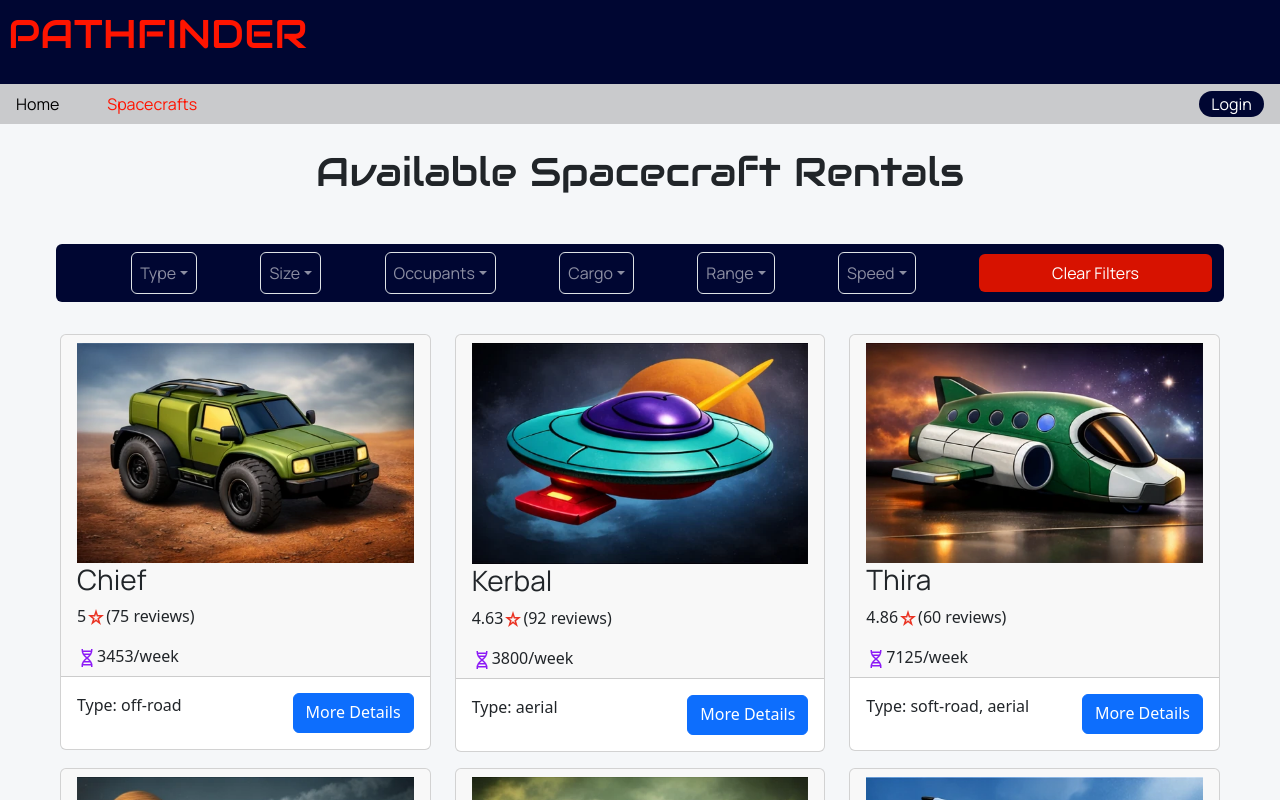
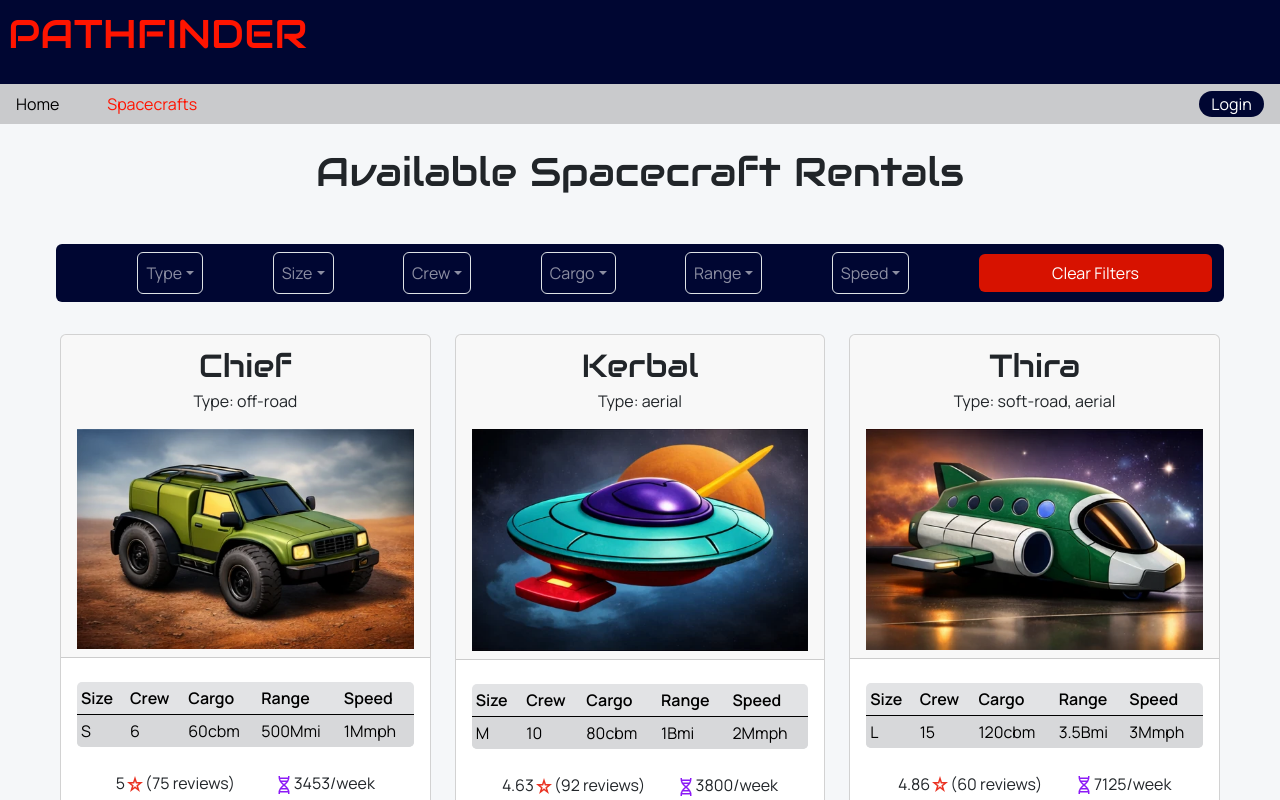
Before and after one commit to ezsota/pathfinder, a React (Vite) app: page /listings in a window 1280 px wide. Shown: the top 800 px of the page. Built offline with nearby package versions, Linux system fonts and the light colour scheme.

Commit message:
craft listing styles

```diff
--- a/src/components/CraftTile.jsx
+++ b/src/components/CraftTile.jsx
@@ -9,25 +9,53 @@ import { Link } from "react-router-dom";
 import starImg from '../assets/star.svg';
 import currency from '../assets/currency.svg';
 
-
 export default function CraftTile(props) {
     return (
         <article className="col-md-4 mb-3">
             <div className="card">
+                {/* CARD TOP */}
                 <header className="card-header">
-                    <span>
+                    <span className="text-center">
+                        <h2 className="card-title m-auto py-1 audiowide">{props.craft.name.charAt(0).toUpperCase() + props.craft.name.slice(1)}</h2>
+                        <p className="card-text">Type: {props.craft.category}</p>
                         <img src={props.craft.image} loading="lazy" className="w-100" alt={`Image of the spacecraft ${props.craft.name}`} />
-                        <h3 className="card-title">{props.craft.name.charAt(0).toUpperCase() + props.craft.name.slice(1)}</h3>
                     </span>
-                    <p className="card-text">{props.craft.rating}<img src={starImg} alt="Image of a star for rating" />({props.craft.reviewers} reviews)</p>
-                    <p className="card-text"><img src={currency} alt="Fake currency symbol" />{props.craft.price}/week</p>
                 </header>
-
-                <div className="card-body">
-                    <p className="card-text">Type: {props.craft.category}</p>
-                    <Link to={`/listings/${props.craft.id}`} className="btn btn-primary">
-                        More Details
-                    </Link>
+                {/* CARD BOTTOM */}
+                <div className="card-body d-flex flex-column">
+                    {/* TABLE */}
+                    <section className="my-2 rounded p-0 w-100">
+                        <div className="table-responsive">
+                            <table className="table table-sm table-secondary table-striped rounded-table">
+                                <thead>
+                                    <tr>
+                                        <th className="vertical-header text-wrap">Size</th>
+                                        <th className="vertical-header text-wrap">Crew</th>
+                                        <th className="vertical-header text-wrap">Cargo</th>
+                                        <th className="vertical-header text-wrap">Range</th>
+                                        <th className="vertical-header text-wrap">Speed</th>
+                                    </tr>
+                                </thead>
+                                <tbody>
+                                    <tr>
+                                        <td>{props.craft.size}</td>
+                                        <td>{props.craft.max_occupancy}</td>
+                                        <td>{props.craft.cargo}cbm</td>
+                                        <td>{props.craft.max_range}{props.craft.range_unit}</td>
+                                        <td>{props.craft.max_speed}Mmph</td>
+                                    </tr>
+                                </tbody>
+                            </table>
+                        </div>
+                    </section>
+                    {/* FOOTER */}
+                    <footer className="d-flex align-content-center justify-content-evenly flex-wrap">
+                        <p className="card-text">{props.craft.rating}<img src={starImg} alt="Image of a star for rating" />({props.craft.reviewers} reviews)</p>
+                        <p className="card-text"><img src={currency} alt="Fake currency symbol" />{props.craft.price}/week</p>
+                        <Link to={`/listings/${props.craft.id}`} className="btn btn-primary">
+                            More Details
+                        </Link>
+                    </footer>
                 </div>
             </div>
         </article>
--- a/src/components/FilterBox.jsx
+++ b/src/components/FilterBox.jsx
@@ -103,11 +103,11 @@ export default function FilterBox(props) {
                                 </ul>
                             </li>
 
-                            {/* OCCUPANTS */}
+                            {/* OCCUPANCY */}
                             <li className="nav-item dropdown">
-                                <a className="nav-link dropdown-toggle border rounded text-white-hover darkpurple-hover" href="#" role="button" data-bs-toggle="dropdown">Occupants</a>
+                                <a className="nav-link dropdown-toggle border rounded text-white-hover darkpurple-hover" href="#" role="button" data-bs-toggle="dropdown">Crew</a>
                                 <ul className="dropdown-menu dropdown-menu-dark">
-                                    {["3-10", "10-15", "15+"].map(occs => (
+                                    {["2-10", "10-15", "15+"].map(occs => (
                                         <li key={occs} className="dropdown-item">
                                             <input
                                                 className="form-check-input me-1"
--- a/src/pages/CraftDetails.jsx
+++ b/src/pages/CraftDetails.jsx
@@ -52,7 +52,7 @@ export default function CraftDetails() {
                                     <thead>
                                         <tr>
                                             <th className="vertical-header text-wrap">Size</th>
-                                            <th className="vertical-header text-wrap">Occupants</th>
+                                            <th className="vertical-header text-wrap">Crew</th>
                                             <th className="vertical-header text-wrap">Cargo</th>
                                             <th className="vertical-header text-wrap">Range</th>
                                             <th className="vertical-header text-wrap">Speed</th>
--- a/src/pages/CraftListings.jsx
+++ b/src/pages/CraftListings.jsx
@@ -51,9 +51,9 @@ export default function CraftListings() {
 
             // OCCUPANCY
             if (filters.max_occupancy.length) {
-                const matches = filters.max_occupancy.some(range => {
-                    if (range === "15+") return craft.max_occupancy >= 15;
-                    const [min, max] = range.split("-").map(Number);
+                const matches = filters.max_occupancy.some(occ => {
+                    if (occ === "15+") return craft.max_occupancy >= 15;
+                    const [min, max] = occ.split("-").map(Number);
                     return craft.max_occupancy >= min && craft.max_occupancy <= max;
                 });
                 if (!matches) return false;
--- a/src/styles.css
+++ b/src/styles.css
@@ -22,14 +22,19 @@ h6,
 nav,
 footer,
 button,
-input {
+input,
+td,
+li,
+p,
+a {
   font-family: "Manrope", sans-serif;
   font-optical-sizing: auto;
   font-weight: 400;
   font-style: normal;
 }
 
-.manrope-b {
+.manrope-b,
+th {
   font-family: "Manrope", sans-serif;
   font-optical-sizing: auto;
   font-weight: 600;
```
